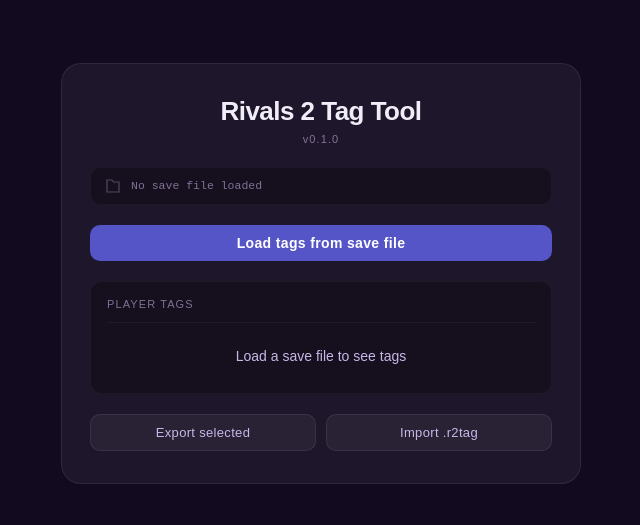
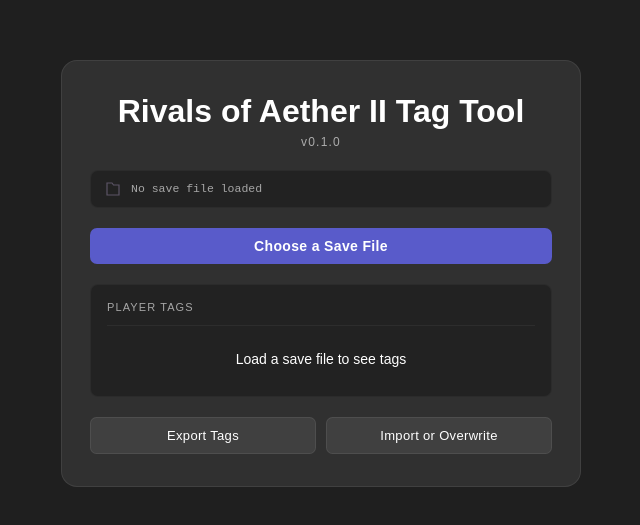
Before and after one commit to alex-mireles/rivals-2-tag-tool, a Vue app: page / in a window 1280 px wide. Shown: the part 127-652 px from the top of the page, without its empty margins (319-959 px from the left). Built offline with nearby package versions, Linux system fonts and the light colour scheme.

Commit message:
Minor CSS Updates + Title Change

```diff
--- a/index.html
+++ b/index.html
@@ -4,7 +4,7 @@
     <meta charset="UTF-8" />
     <link rel="icon" type="image/svg+xml" href="/vite.svg" />
     <meta name="viewport" content="width=device-width, initial-scale=1.0" />
-    <title>Rivals 2 Tag Tool</title>
+    <title>Rivals of Aether II Tag Tool</title>
   </head>
 
   <body>
--- a/src/App.vue
+++ b/src/App.vue
@@ -32,7 +32,7 @@
     <div class="card">
 
       <div class="card-header">
-        <h1 class="app-title">Rivals 2 Tag Tool</h1>
+        <h1 class="app-title">Rivals of Aether II Tag Tool</h1>
         <span class="app-version">v{{ appVersion }}</span>
       </div>
 
@@ -44,22 +44,22 @@
       </div>
 
       <button class="btn btn-primary" @click="loadTagNames">
-        Load tags from save file
+        Choose a Save File
       </button>
 
       <div class="tag-panel">
-        <div class="tag-panel__header">
-          <span class="tag-panel__label">Player tags</span>
+        <div class="tag-panel-header">
+          <span class="tag-panel-label">Player tags</span>
         </div>
 
-        <div class="tag-panel__empty">
-          <span class="tag-panel__empty-message">Load a save file to see tags</span>
+        <div class="tag-panel-empty">
+          <span class="tag-panel-empty-message">Load a save file to see tags</span>
         </div>
       </div>
 
       <div class="action-row">
-        <button class="btn btn-ghost">Export selected</button>
-        <button class="btn btn-ghost">Import .r2tag</button>
+        <button class="btn btn-ghost">Export Tags</button>
+        <button class="btn btn-ghost">Import or Overwrite</button>
       </div>
 
     </div>
@@ -89,14 +89,13 @@
 }
 
 .app-title {
-  font-size: 26px;
+  font-size: 2em;
   font-weight: 700;
-  letter-spacing: -0.02em;
   margin-bottom: 0.125rem;
 }
 
 .app-version {
-  font-size: 11px;
+  font-size: 0.75em;
   letter-spacing: 0.1em;
   color: var(--text-muted);
 }
@@ -133,7 +132,7 @@
   border-radius: var(--radius-button);
   padding: 0.625rem 0;
   border: none;
-  transition: background-color 150ms;
+  transition: background-color 250ms, box-shadow 250ms, transform 250ms;
 
   &-primary {
     background: var(--accent);
@@ -142,7 +141,8 @@
     margin-bottom: 1.25rem;
 
     &:hover {
-      background: var(--accent-hover);
+      transform: translateY(-0.2em);
+      box-shadow: inset 0 0 0 1.5em var(--hover-glow);
     }
   }
 
@@ -165,14 +165,14 @@
   border-radius: var(--radius-panel);
   padding: 1rem 1rem 0.25rem;
 
-  &__header {
+  &-header {
     display: flex;
     justify-content: space-between;
     align-items: baseline;
     margin-bottom: 0.75rem;
   }
 
-  &__label {
+  &-label {
     font-size: 11px;
     text-transform: uppercase;
     letter-spacing: 0.1em;
@@ -180,7 +180,7 @@
     color: var(--text-muted);
   }
 
-  &__empty {
+  &-empty {
     text-align: center;
     border-top: 1px solid var(--line-divider);
     padding: 1.5rem 0;
--- a/src/styles/global.scss
+++ b/src/styles/global.scss
@@ -12,7 +12,7 @@
 }
 
 body {
-  background-color: #120a1f;
+  background-color: var(--color-bg);
   font-family: sans-serif;
   color: #f0ecf8;
 }
@@ -24,11 +24,11 @@
 
 :root {
   // Base palette
-  --color-bg: #120a1f;
+  --color-bg: #1f1f1f;
 
   // Surface layers
-  --surface:        rgba(255, 255, 255, 0.05);
-  --surface-hover:  rgba(255, 255, 255, 0.08);
+  --surface:        rgba(255, 255, 255, 0.08);
+  --surface-hover:  rgba(255, 255, 255, 0.15);
   --surface-inset:  rgba(0, 0, 0, 0.28);
 
   // Accent
@@ -36,17 +36,18 @@
   --accent-hover:   rgba(99, 102, 241, 0.90);
 
   // Text
-  --text-primary:   #f0ecf8;
-  --text-secondary: #c8b8e8;
-  --text-muted:     rgba(200, 180, 230, 0.60);
+  --text-primary:   #ffffff;
+  --text-secondary: #ffffff;
+  --text-muted:     rgba(255, 255, 255, 0.6);
 
   // Borders
   --line:           rgba(255, 255, 255, 0.08);
   --line-subtle:    rgba(255, 255, 255, 0.04);
   --line-divider:   rgba(255, 255, 255, 0.05);
+  --hover-glow:     rgba(255, 255, 255, 0.2);
 
   // Border radii
-  --radius-card:    20px;
-  --radius-panel:   12px;
-  --radius-button:  10px;
+  --radius-card:    1em;
+  --radius-panel:   0.5em;
+  --radius-button:  0.5em;
 }
```
